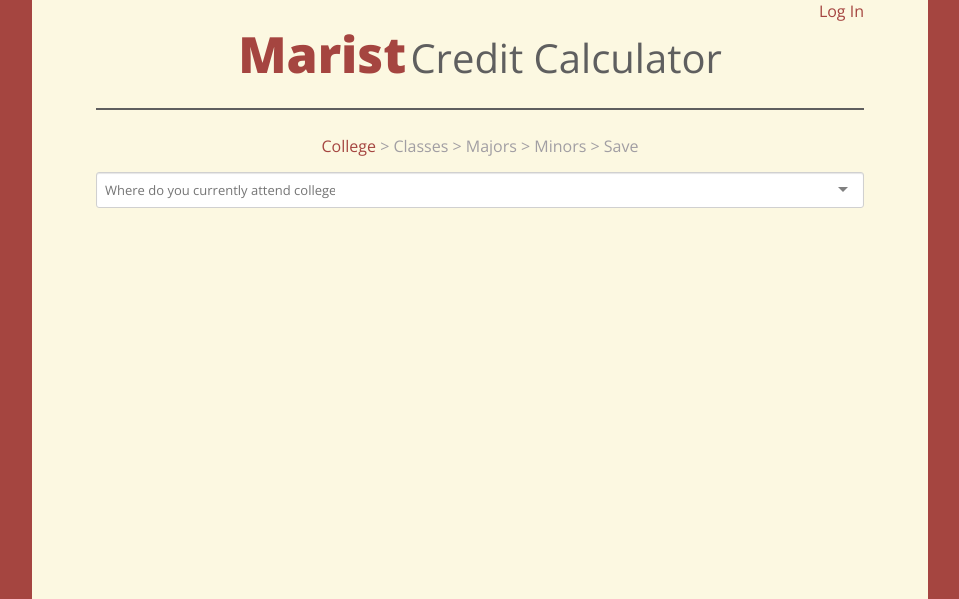
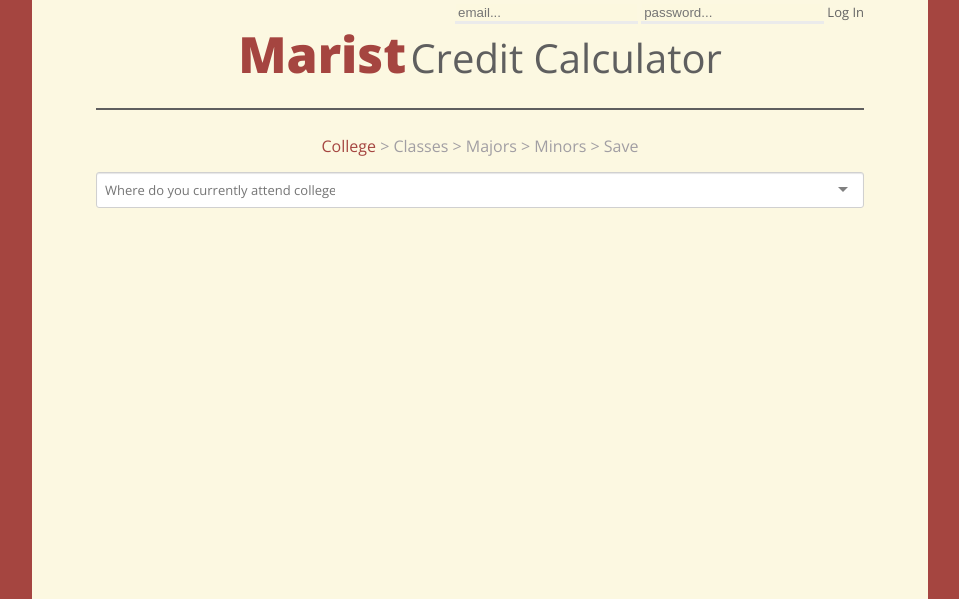
Before and after one commit to evanjhopkins/CreditCalculator, a Flask app: page / in a window 1280 px wide. Shown: the top 599 px of the page, without its empty margins (160-1119 px from the left). Run offline with Flask 2, Linux system fonts and the light colour scheme; data comes from the database, SQL or seed files in the repository; some libraries are stand-ins or nearby versions.

Commit message:
moved login form inline, much cleaner looking

```diff
--- a/static/css/local.css
+++ b/static/css/local.css
@@ -28,23 +28,27 @@ body {
 .nav a:hover{
 	color: #CE5A52;
 }
-.login_btn{
-	position: absolute;
-	right: 20%;
-	color:  #A54540;
+.login-submit{
+	font-size: 13px;
+	color:  #646464;
 	-o-transition:.25s;
 	-ms-transition:.25s;
 	-moz-transition:.25s;
 	-webkit-transition:.25s;
 	transition:.25s;
 }
+.login-form{
+	float: right;
+	position: absolute;
+	right: 20%;
+}
 .user{
 	position: absolute;
 	right: 20%;
 	color: #A19EA3;
 }
-.login_btn:hover, .login_btn:focus{
-	color: #646464;
+.login-submit:hover, .login-submit:focus{
+	color: #A54540;
 	cursor: pointer;
 }
 .step_done{
@@ -79,10 +83,10 @@ body {
 	z-index: 10;
 }
 .modal{
+	padding: 2%;
 	margin-top: 100px;
 	background-color: #ffffff;
 	width: 60%;
-	min-height: 200px;
 	opacity: 1;
 	margin-left: 20%;
 	border-radius: 15px;
@@ -110,3 +114,16 @@ hr{
 	color: #5F5F5F;
 	margin: 20px 0 0 0;
 }
+input[type=text], input[type=password] {
+	background-color: #FCF8DF;
+	color: #A1463E	;
+	border: 0;
+	margin-left:1px;
+	box-shadow: -8px 10px 0px -7px #ebebeb, 8px 10px 0px -7px #ebebeb;
+	-webkit-transition: box-shadow 0.3s;
+	transition: box-shadow 0.3s;
+}
+input[type=text]:focus, input[type=password]:focus {
+  outline: none;
+  box-shadow: -8px 10px 0px -7px #4EA6EA, 8px 10px 0px -7px #4EA6EA;
+}
--- a/templates/index.html
+++ b/templates/index.html
@@ -11,18 +11,6 @@
     <script src="{{ url_for('static',filename='js/standalone/selectize.js') }}"></script>
   </head>
   <body>
-    <div class="login modal-bg">
-      <div class="modal">
-      <div class="alert error">
-        </i> <span class=" alert-error alert_message"></span>
-      </div>
-      <form class="login-form" action="/api/user/login" method="POST">
-        <input type="text" name="email" />
-        <input type="password" name="password" />
-        <button class="login-submit">Login</button>
-      </form>
-      </div>
-    </div>
 
     {% for alert in data.alerts %}
       <div class="alert {{alert.level}}">
@@ -34,7 +22,11 @@
 
         <div class="top">
           {% if not session['email'] %}
-            <div class="login_btn">Log In</div>
+            <form class="login-form" action="/api/user/login" method="POST">
+              <input type="text" name="email" placeholder="email..."/>
+              <input type="password" name="password" placeholder="password..." />
+              <span class="login-submit">Log In</span>
+            </form>
           {% else %}
             <div class="user">{{session['email']}}</div>
           {% endif %}
@@ -61,10 +53,6 @@
       $( "#select-school" ).change(function() {
         //this function is triggered when a school is selected
         window.location.href = 'courses';
-      });
-
-      $(".login_btn").click(function(){
-        $(".login").fadeIn();
       });
 
       // if background is clicked while modal is up, exit
```
Also changed, not shown: templates/courses.html (+5 -18 lines).
